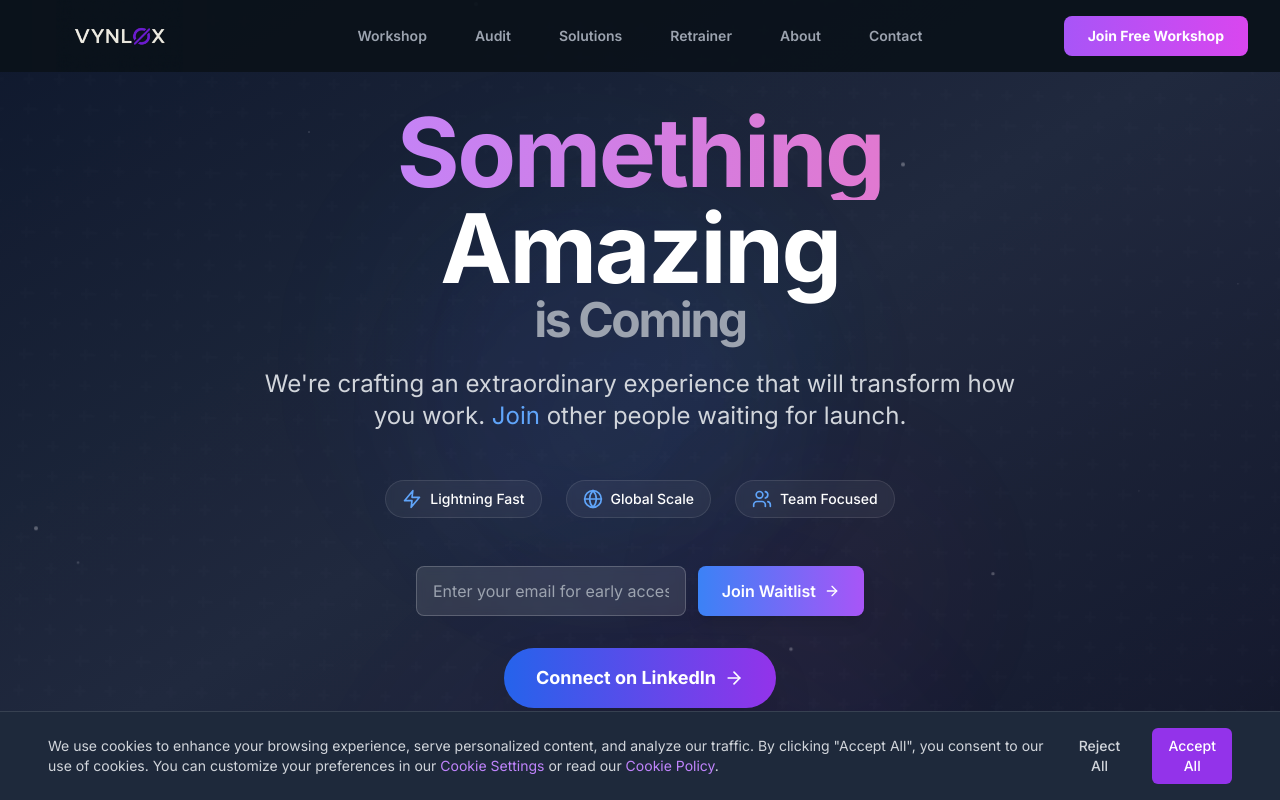
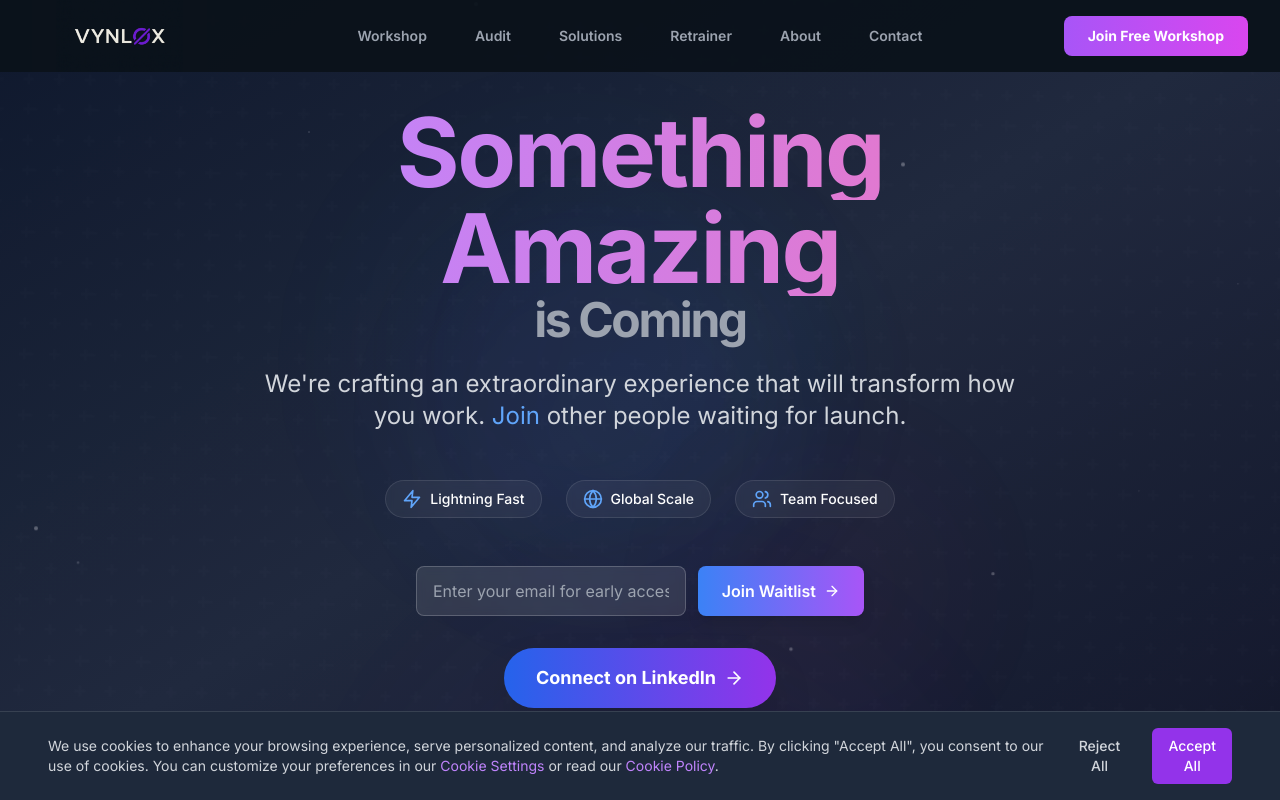
Before and after one commit to Timeless4k/vynlox-site, a Next.js app: page /coming-soon in a window 1280 px wide. Shown: the top 800 px of the page. Built offline with nearby package versions, Linux system fonts and the light colour scheme; a web font is replaced by a local one.

Commit message:
Enhance text styling on Coming Soon page by adding bold font to animated elements for improved visibility and emphasis.

```diff
--- a/app/coming-soon/page.tsx
+++ b/app/coming-soon/page.tsx
@@ -241,7 +241,7 @@
                   }}
                 >
                   <motion.span
-                    className="bg-gradient-to-r from-blue-400 via-purple-400 to-pink-400 bg-clip-text text-transparent animate-gradient-x block"
+                    className="bg-gradient-to-r from-blue-400 via-purple-400 to-pink-400 bg-clip-text text-transparent animate-gradient-x block font-bold"
                     initial={{ opacity: 0, y: 20 }}
                     animate={{ opacity: 1, y: 0 }}
                     transition={{
@@ -252,7 +252,7 @@
                     Something
                   </motion.span>
                   <motion.span
-                    className="text-white block"
+                    className="bg-gradient-to-r from-blue-400 via-purple-400 to-pink-400 bg-clip-text text-transparent animate-gradient-x block font-bold"
                     initial={{ opacity: 0, y: 20 }}
                     animate={{ opacity: 1, y: 0 }}
                     transition={{
```
